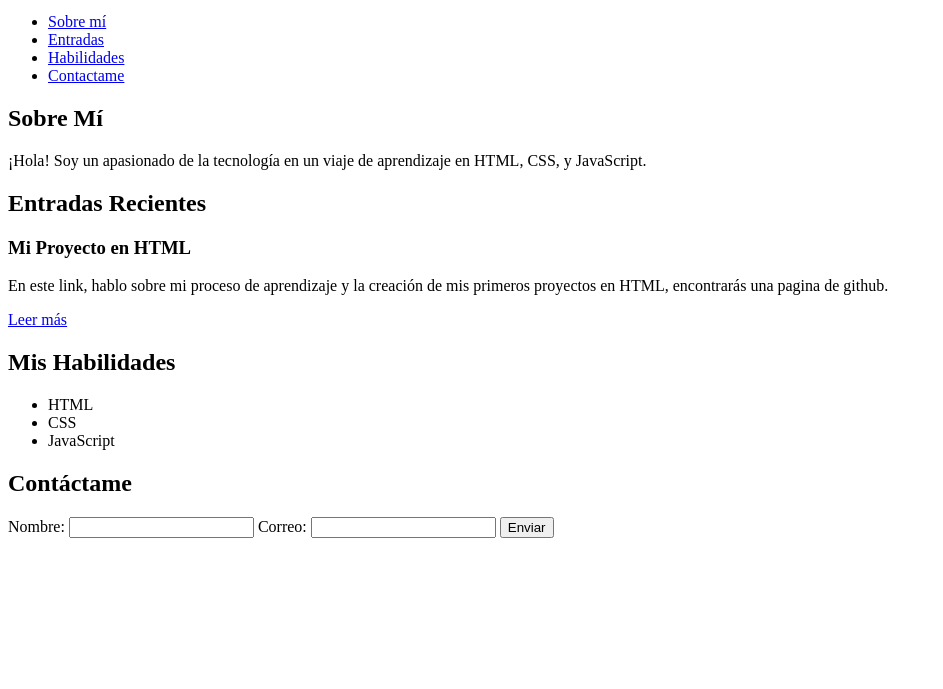
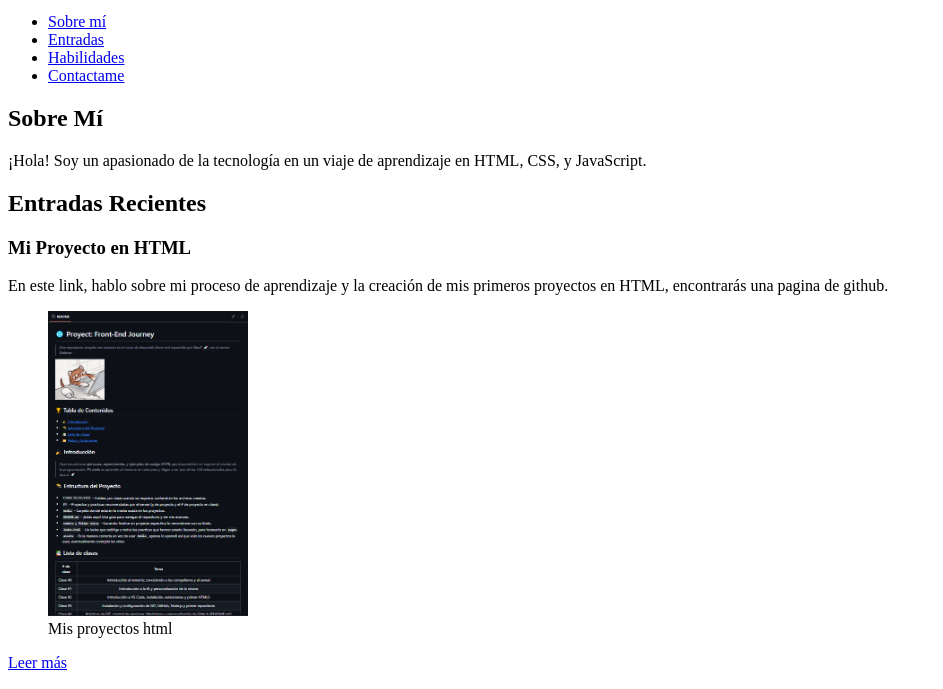
Before and after one commit to JonyR3G0/proyecto-modulo-1, a plain HTML site: page index.html in a window 1280 px wide. Shown: the part 101-790 px from the top of the page, without its empty margins (0-943 px from the left). Drawn offline with Linux system fonts and the light colour scheme.

Commit message:
mas actualizaciones al html

```diff
--- a/index.html
+++ b/index.html
@@ -34,6 +34,10 @@
             <article>
                 <h3>Mi Proyecto en HTML</h3>
                 <p>En este link, hablo sobre mi proceso de aprendizaje y la creación de mis primeros proyectos en HTML, encontrarás una pagina de github.</p>
+                <figure>
+                    <img src="./assets/proyecto1.png" alt="una captura de pantalla de mi proyecto" width="200">
+                    <figcaption>Mis proyectos html</figcaption>
+                </figure>
                 <a href="https://jonyr3g0.github.io/Proyect-Front-End-Journey/">Leer más</a>
             </article>
             <!-- Despues agrego más artículos aquí u.u -->
```
Also changed, not shown: assets/proyecto1.png (added).
